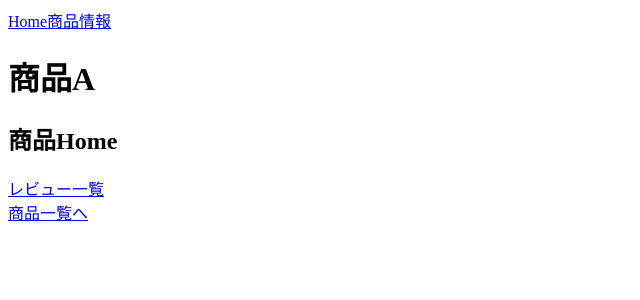
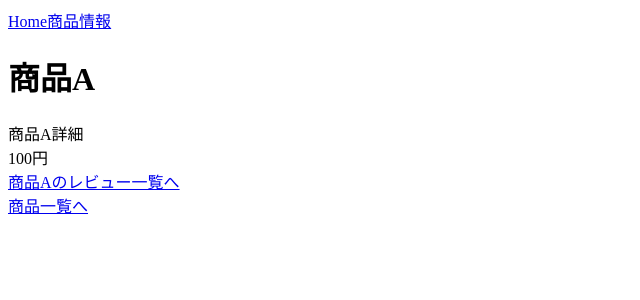
Before and after one commit to shin-sumi/practice-Vue.js, a Vue app in the folder chapter9/vue-router-2/: page /product/1 in a window 1280 px wide. Shown: the top 300 px of the page, without its empty margins (0-640 px from the left). Built offline with nearby package versions, Linux system fonts and the light colour scheme.

Commit message:
商品詳細に詳細文言と値段表示、あと文言修正

```diff
--- a/chapter9/vue-router-2/src/views/Product/Home.vue
+++ b/chapter9/vue-router-2/src/views/Product/Home.vue
@@ -1,12 +1,18 @@
 <template>
   <div class="product-home">
-    <h2>商品Home</h2>
+    <div>{{ detail.content }}</div>
+    <div>{{ detail.price }}円</div>
     <nav class="nav">
-        <router-link :to="{ name: 'product-review' }" exact>レビュー一覧</router-link>
+        <router-link :to="{ name: 'product-review' }" exact>{{ detail.name }}のレビュー一覧へ</router-link>
       </nav>
   </div>
 </template>
 
 <script>
-export default {}
+import { mapGetters } from 'vuex'
+export default {
+  computed: {
+    ...mapGetters('product', ['detail'])
+  }
+}
 </script>
--- a/chapter9/vue-router-2/src/views/Product/ReviewDetail.vue
+++ b/chapter9/vue-router-2/src/views/Product/ReviewDetail.vue
@@ -13,10 +13,10 @@
       <dd>{{ reviewDetail.comment }}</dd>
     </dl>
     <div>
-      <router-link :to="{ name: 'product-review' }" exact>レビュー一覧へ</router-link>
+      <router-link :to="{ name: 'product-review' }" exact>{{ detail.name }}のレビュー一覧へ</router-link>
     </div>
     <div>
-      <router-link :to="{ name: 'product-home' }" exact>商品詳細へ</router-link>
+      <router-link :to="{ name: 'product-home' }" exact>{{ detail.name }}の商品詳細へ</router-link>
     </div>
   </div>
 </template>
@@ -32,7 +32,7 @@ export default{
     isReviewDetailEmpty () {
       return !!Object.keys(this.detail).length
     },
-    ...mapGetters('product', ['reviewDetail'])
+    ...mapGetters('product', ['detail', 'reviewDetail'])
   },
   watch: {
     rid: {
```
